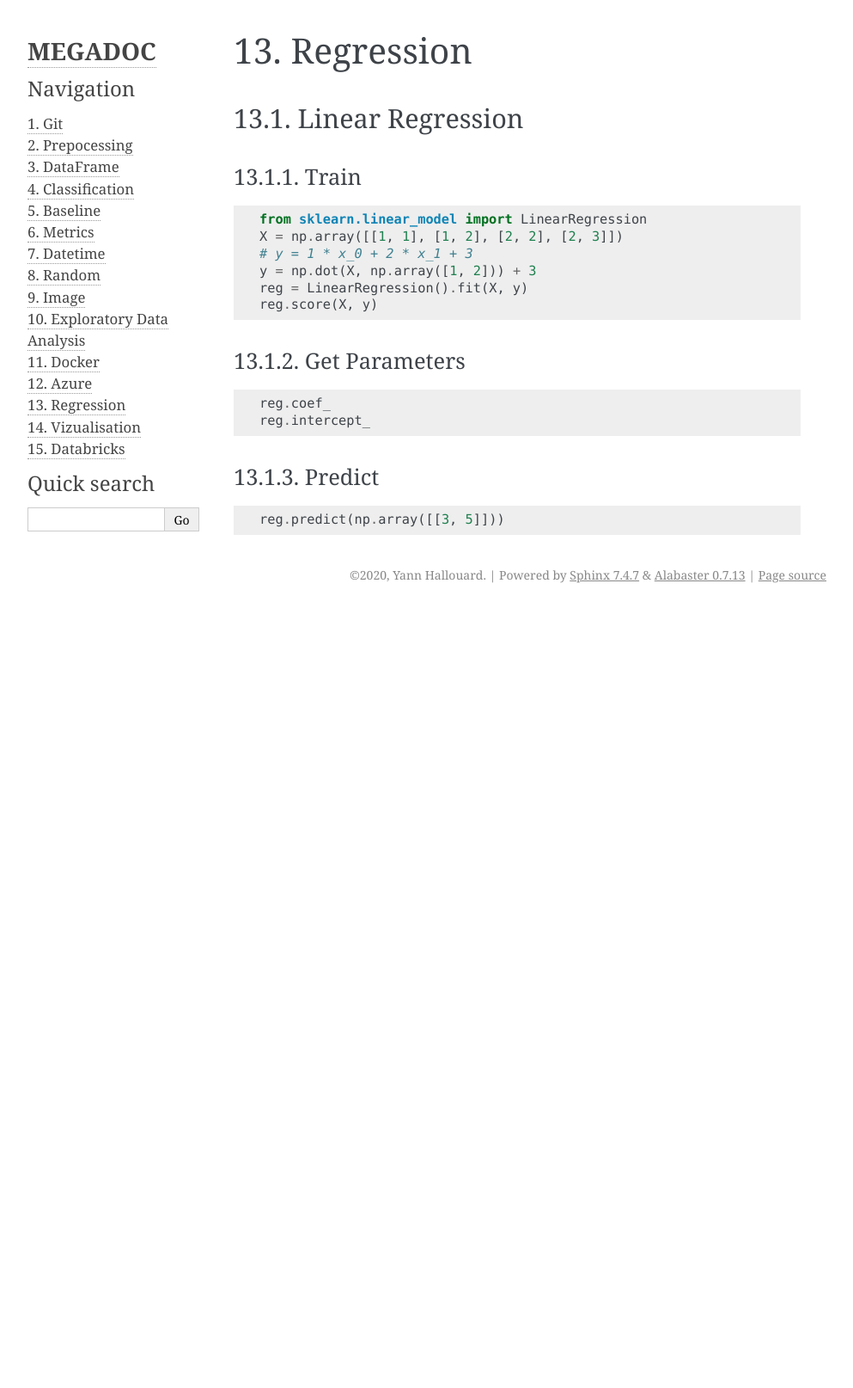
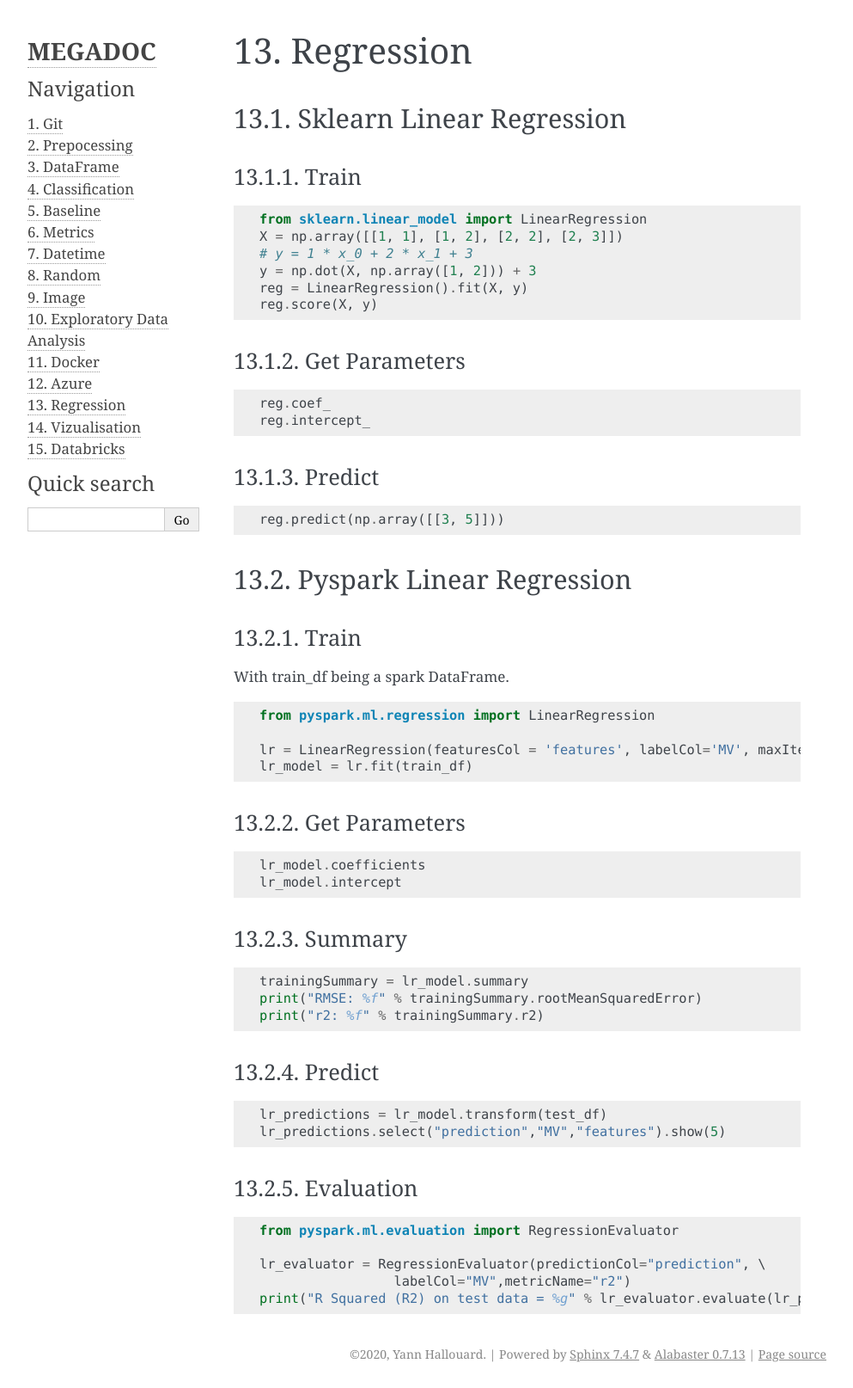
Before and after one commit to YHallouard/megadoc, a Sphinx documentation site: the page built from docs/Regression.rst, in a window 1280 px wide. Shown: the whole page at 86% size, without its empty margins (148-1141 px from the left). Built offline with Sphinx 7.4.7, drawn with Linux system fonts in a browser that asks for light colours; before the commit the page ends 900 px from its top, so only the background shows below that.

Commit message:
regression pyspark

```diff
--- a/docs/Regression.rst
+++ b/docs/Regression.rst
@@ -1,8 +1,8 @@
 Regression
 ==========
 
-Linear Regression
------------------
+Sklearn Linear Regression
+-------------------------
 
 Train
 ~~~~~
@@ -28,3 +28,53 @@ Predict
 .. code-block:: python
 
    reg.predict(np.array([[3, 5]]))
+
+Pyspark Linear Regression
+-------------------------
+
+Train
+~~~~~
+
+With train_df being a spark DataFrame.
+
+.. code-block:: python
+
+    from pyspark.ml.regression import LinearRegression
+
+    lr = LinearRegression(featuresCol = 'features', labelCol='MV', maxIter=10, regParam=0.3, elasticNetParam=0.8)
+    lr_model = lr.fit(train_df)
+
+Get Parameters
+~~~~~~~~~~~~~~
+.. code-block:: python
+
+    lr_model.coefficients
+    lr_model.intercept
+
+Summary
+~~~~~~~
+
+.. code-block:: python
+
+    trainingSummary = lr_model.summary
+    print("RMSE: %f" % trainingSummary.rootMeanSquaredError)
+    print("r2: %f" % trainingSummary.r2)
+
+Predict
+~~~~~~~
+
+.. code-block:: python
+
+    lr_predictions = lr_model.transform(test_df)
+    lr_predictions.select("prediction","MV","features").show(5)
+
+Evaluation
+~~~~~~~~~~
+
+.. code-block:: python
+
+    from pyspark.ml.evaluation import RegressionEvaluator
+
+    lr_evaluator = RegressionEvaluator(predictionCol="prediction", \
+                     labelCol="MV",metricName="r2")
+    print("R Squared (R2) on test data = %g" % lr_evaluator.evaluate(lr_predictions))
```
